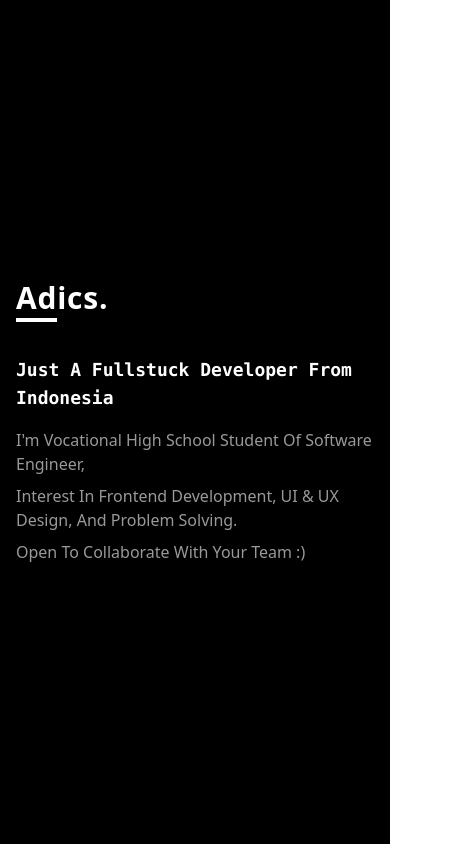
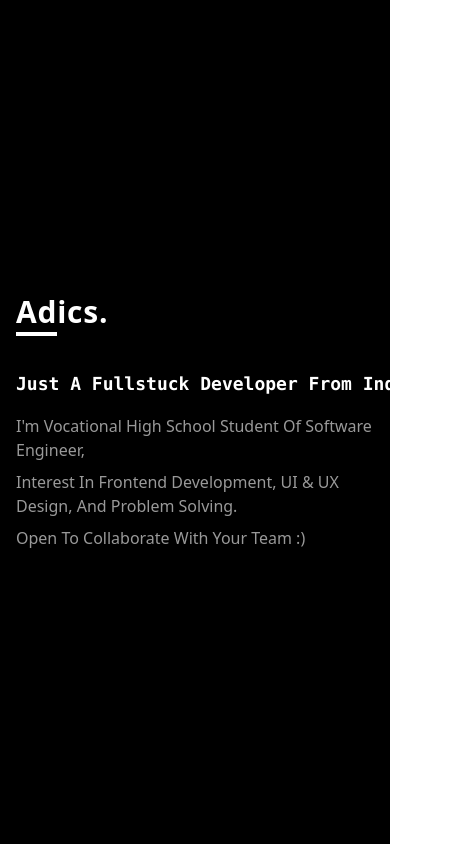
Before and after one commit to AdiCahyaSaputra/personal-portfolio, a React (Vite) app: page / in a window 390 px wide. Shown: the top 844 px of the page, 476 px wide, since content can reach past the window. Built offline with nearby package versions, Linux system fonts and the light colour scheme.

Commit message:
feat: typing animation

```diff
--- a/src/App.tsx
+++ b/src/App.tsx
@@ -8,7 +8,7 @@ const App = () => {
 
         <main className="text-white min-h-screen flex flex-col justify-center bg-black">
 
-          <div className='bg-black/30 select-none backdrop-blur-md sticky top-0 p-4'>
+          <div className='bg-black/30 z-50 select-none backdrop-blur-md sticky top-0 p-4'>
             <Container>
               <Logo toRight='left-0' textSize='text-3xl' barHeight='h-1 md:h-1.5' />
             </Container>
@@ -16,14 +16,20 @@ const App = () => {
 
           <div className='p-4'>
             <Container>
-              <h1 className='selection:text-black selection:bg-white text-lg font-mono text-white font-extrabold md:text-lg'>
+
+              <h1 className='
+                selection:text-black selection:bg-white text-lg font-mono text-white font-extrabold md:text-lg
+                overflow-hidden whitespace-nowrap border-r-8 pr-2 border-white w-max animate-typing
+              '>
                 {"Just A Fullstuck Developer From Indonesia"}
               </h1>
+
               <div className='select-none mt-4 space-y-2 text-white/60 font-medium'>
                 <p>{"I'm Vocational High School Student Of Software Engineer,"}</p>
                 <p>{"Interest In Frontend Development, UI & UX Design, And Problem Solving."}</p>
                 <p>{"Open To Collaborate With Your Team :)"}</p>
               </div>
+
             </Container>
           </div>
 
--- a/src/index.css
+++ b/src/index.css
@@ -7,6 +7,23 @@
 	scrollbar-width: none;
 }
 
+.animate-typing {
+  animation:
+  type 3.5s steps(20,end),
+  cursor .7s step-end infinite alternate;
+  will-change: transform;
+}
+
+@keyframes type {
+  from { width: 0; }
+  to { width: 30%; }
+}
+
+@keyframes cursor {
+  from, to { border-color: rgba(255, 255, 255, .5) }
+  50% { border-color: white }
+}
+
 @tailwind base;
 @tailwind components;
 @tailwind utilities;
--- a/tailwind.config.cjs
+++ b/tailwind.config.cjs
@@ -5,7 +5,26 @@ module.exports = {
     "./src/**/*"
   ],
   theme: {
-		extend: {},
+    extend: {
+      // animation: {
+      //   typing: 'typing 1.8s ease-out .8s 1 normal both'
+      // },
+      // keyframes: {
+      //   typing: {
+      //     '0%': { width: '0ch' },
+      //     '5%, 10%': { width: '1ch' },
+      //     '15%, 20%': { width: '2ch' },
+      //     '25%, 30%': { width: '3ch' },
+      //     '35%, 40%': { width: '4ch' },
+      //     '45%, 50%': { width: '5ch' },
+      //     '55%, 60%': { width: '6ch' },
+      //     '65%, 70%': { width: '7ch' },
+      //     '75%, 80%': { width: '8ch' },
+      //     '85%, 90%': { width: '9ch' },
+      //     '95%': { width: '10ch' },
+      //   }
+      // }
+    },
   },
   plugins: [],
 }
```
Lines whose indentation alone changed are shown as unchanged.
